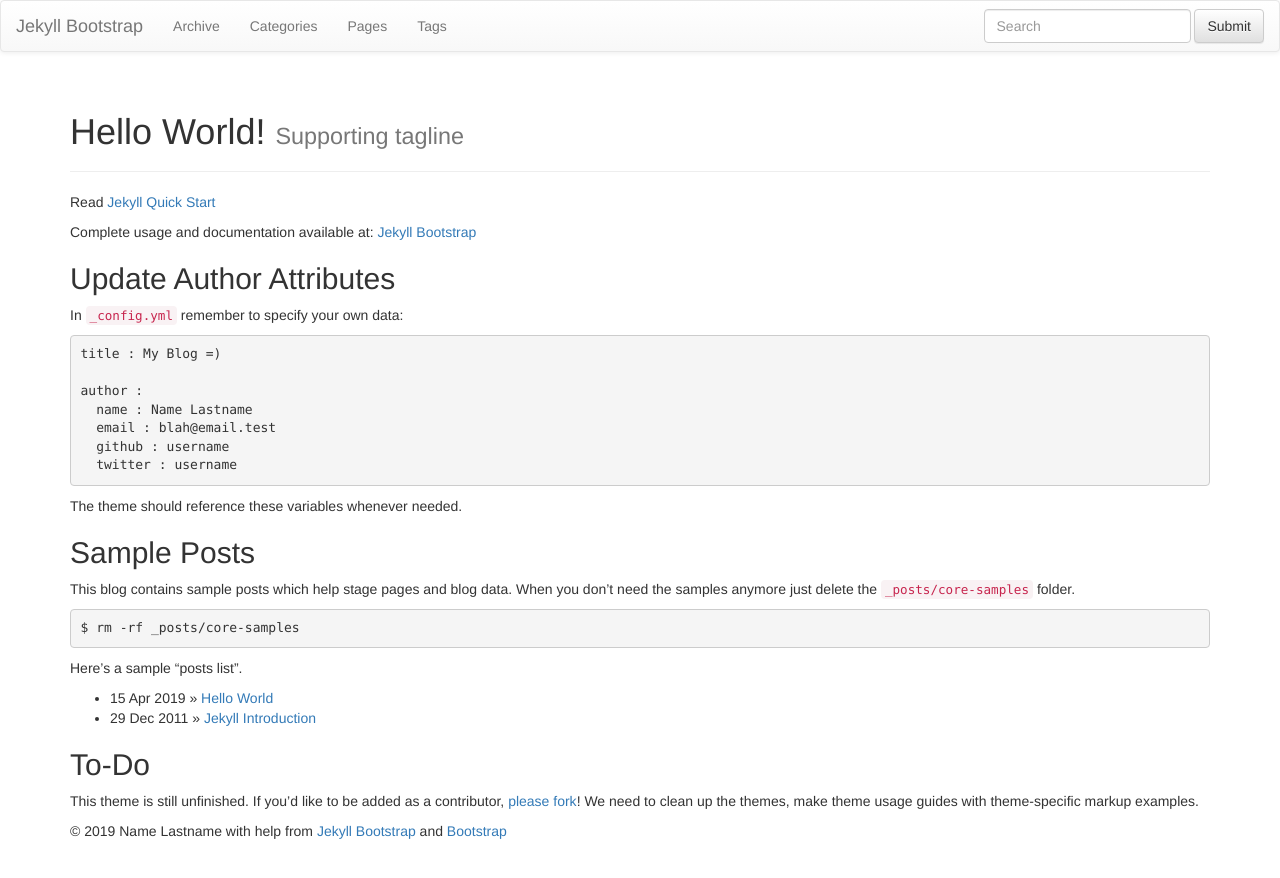
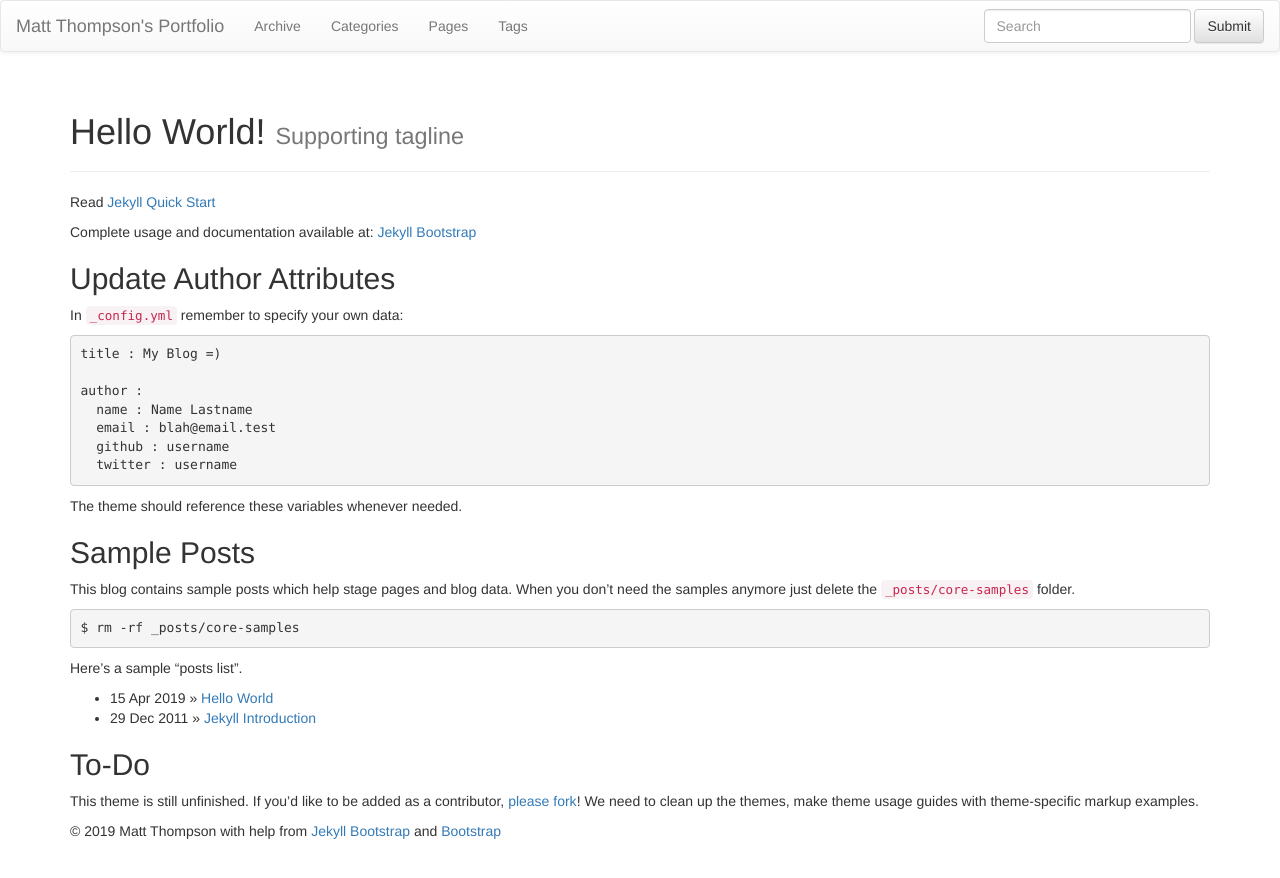
Before and after one commit to mattwthompson/mattwthompson.github.io, a Jekyll site: the page built from index.md, in a window 1280 px wide. Shown: the top 878 px of the page. Built offline with Jekyll 4.4.1, drawn with Linux system fonts in a browser that asks for light colours; nearby versions of some CDN libraries; library files that are not in the unit come from our copies.

```diff
--- a/_config.yml
+++ b/_config.yml
@@ -8,14 +8,14 @@ rogue: pygments
 # Themes are encouraged to use these universal variables
 # so be sure to set them if your theme uses them.
 #
-title : Jekyll Bootstrap
-tagline: Site Tagline
+title : Matt Thompson's Portfolio
+#tagline: Matt Thompson
 author :
-  name : Name Lastname
-  email : blah@email.test
-  github : username
-  twitter : username
-  feedburner : feedname
+  name : Matt Thompson
+  email : matt.thompson@vanderbilt.edu
+  github : mattwthompson
+  #  twitter : username
+  #  feedburner : feedname
 
 # The production_url is only used when full-domain names are needed
 # such as sitemap.txt
```
